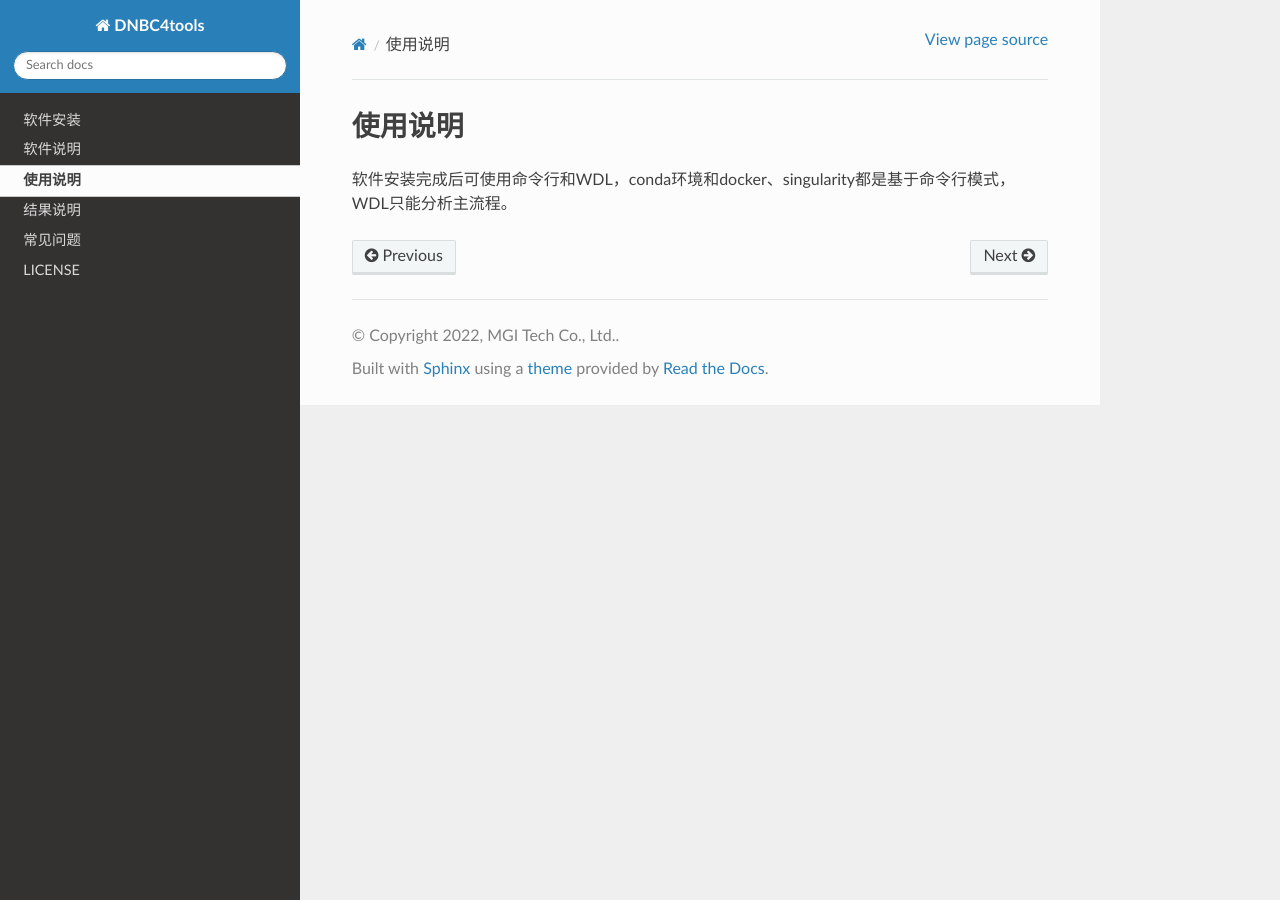
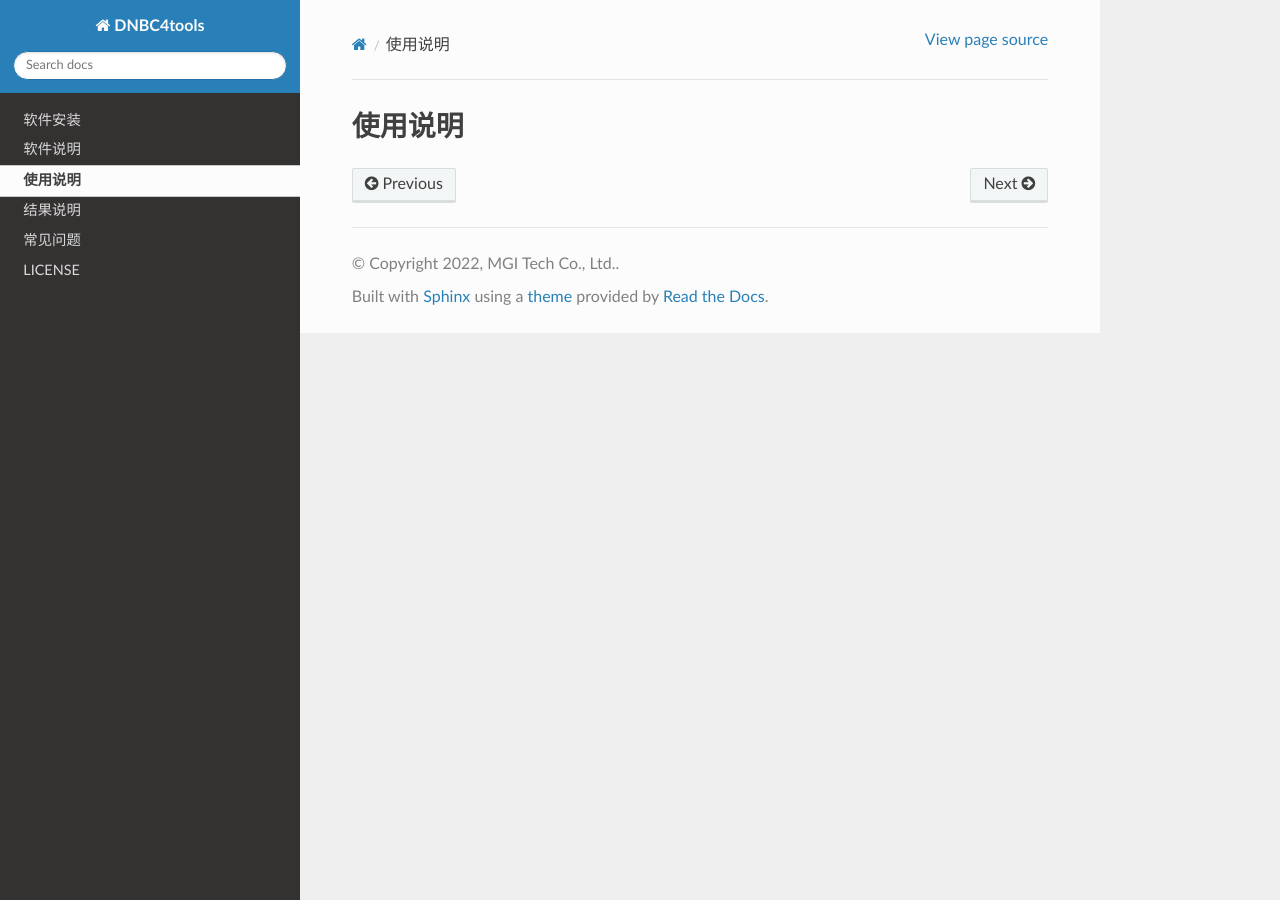
Before and after one commit to lishuangshuang0616/dnbc4read, a Sphinx documentation site: the page built from source/Use.rst, in a window 1280 px wide. Built offline with Sphinx 7.4.7 and the Read the Docs theme 2.0.0, drawn with Linux system fonts in a browser that asks for light colours.

Commit message:
Update Use.rst

```diff
--- a/source/Use.rst
+++ b/source/Use.rst
@@ -1,4 +1,2 @@
 使用说明
 ========
-
-软件安装完成后可使用命令行和WDL，conda环境和docker、singularity都是基于命令行模式，WDL只能分析主流程。
```
